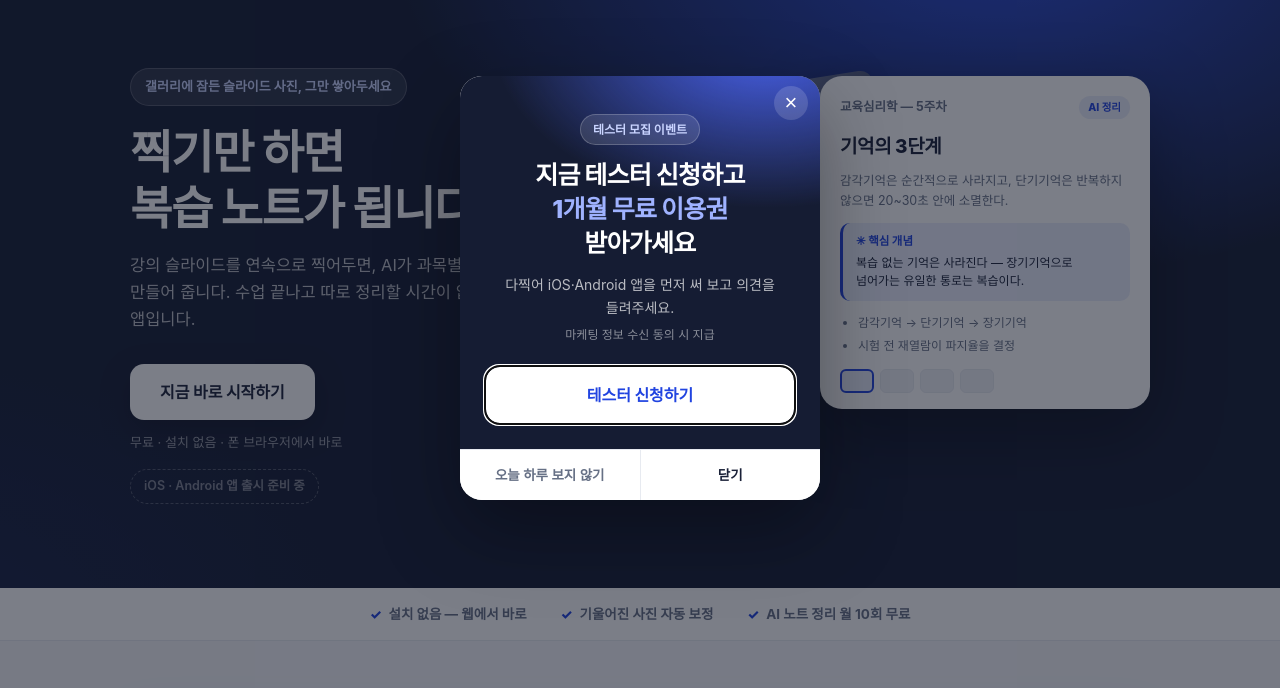
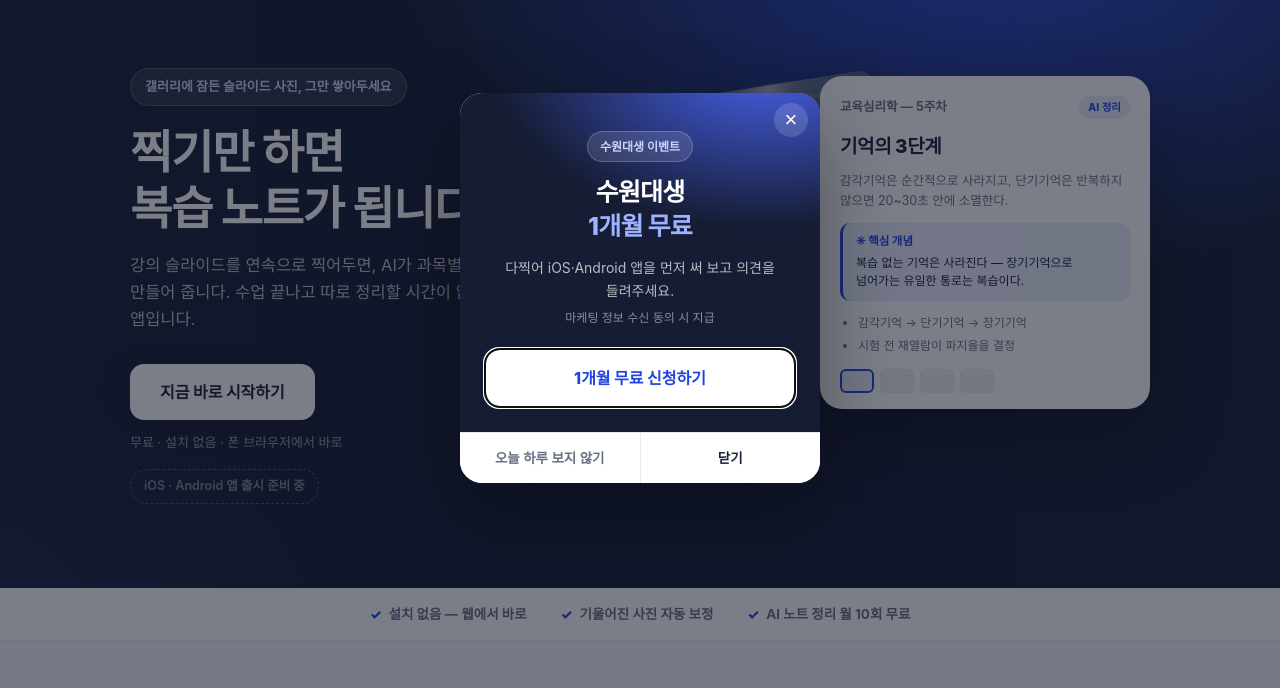
Before and after one commit to nemotouber/dazzig-site, a plain HTML site: page index.html in a window 1280 px wide. Shown: the part 112-800 px from the top of the page. Drawn offline with Linux system fonts and the light colour scheme; a web font is replaced by a local one.

Commit message:
팝업 문구 — 수원대생 1개월 무료
Co-Authored-By: Claude Opus 5.5 <noreply@anthropic.com>

```diff
--- a/index.html
+++ b/index.html
@@ -272,15 +272,15 @@
   </div>
 </footer>
 
-<!-- 테스터 모집 이벤트 팝업 — "오늘 하루 보지 않기"는 localStorage dz_event_hide_until(만료 시각 ms) -->
+<!-- 수원대생 1개월 무료 이벤트 팝업 — "오늘 하루 보지 않기"는 localStorage dz_event_hide_until(만료 시각 ms) -->
 <div class="ev-pop" id="ev-pop" role="dialog" aria-modal="true" aria-labelledby="ev-pop-h" hidden>
   <div class="ev-pop-box">
     <button type="button" class="ev-pop-x" data-close aria-label="닫기">×</button>
     <div class="ev-pop-body">
-      <span class="ev-pop-tag">테스터 모집 이벤트</span>
-      <h2 id="ev-pop-h">지금 테스터 신청하고<br><em>1개월 무료 이용권</em><br>받아가세요</h2>
+      <span class="ev-pop-tag">수원대생 이벤트</span>
+      <h2 id="ev-pop-h">수원대생<br><em>1개월 무료</em></h2>
       <p>다찍어 iOS·Android 앱을 먼저 써 보고 의견을 들려주세요.<br><small>마케팅 정보 수신 동의 시 지급</small></p>
-      <a class="ev-pop-cta" href="/tester.html?utm_source=landing_popup">테스터 신청하기</a>
+      <a class="ev-pop-cta" href="/tester.html?utm_source=landing_popup">1개월 무료 신청하기</a>
     </div>
     <div class="ev-pop-foot">
       <button type="button" data-hide-day>오늘 하루 보지 않기</button>
```
